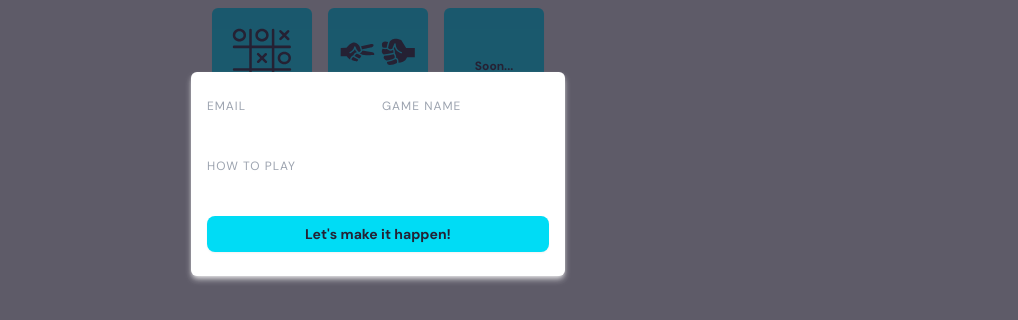
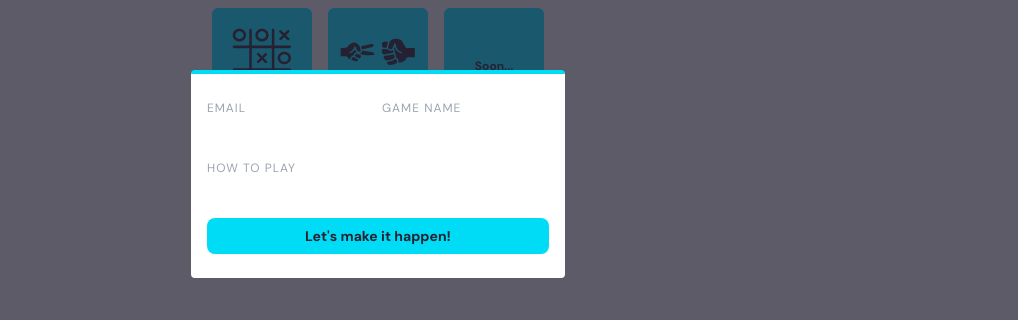
Before and after one commit to yosoypollito/games.hub, a Next.js app: page / in a window 1280 px wide. Both pictures are taken after a click on the button "Leave Your Game Idea Now!". Shown: the part 619-939 px from the top of the page, without its empty margins (262-1280 px from the left). Built offline with nearby package versions, Linux system fonts and the light colour scheme.

Commit message:
feat: added decoration to modal

```diff
--- a/src/app/components/Modal.tsx
+++ b/src/app/components/Modal.tsx
@@ -20,7 +20,7 @@ const Modal: FC<PROPS> = ({ children, open = false, handleClose }) => {
         </button>
       </div>
 
-      <main className="z-20 flex flex-col bg-white min-w-[248px] px-4 py-6 text-black shadow-md shadow-white/70 rounded-md">
+      <main className="z-20 flex flex-col bg-white min-w-[248px] px-4 py-6 text-black border-t-4 border-light-blue dark:border-red rounded">
         {children}
       </main>
     </div>
```
